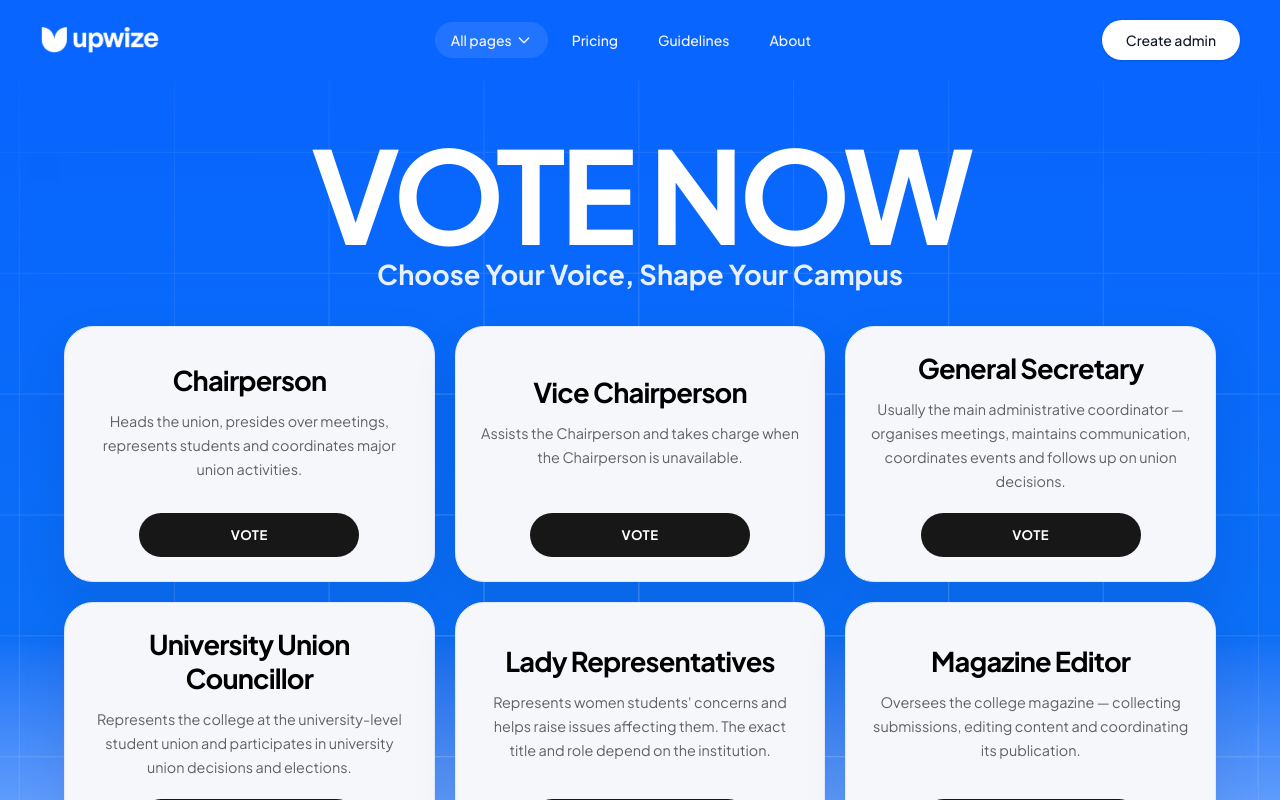
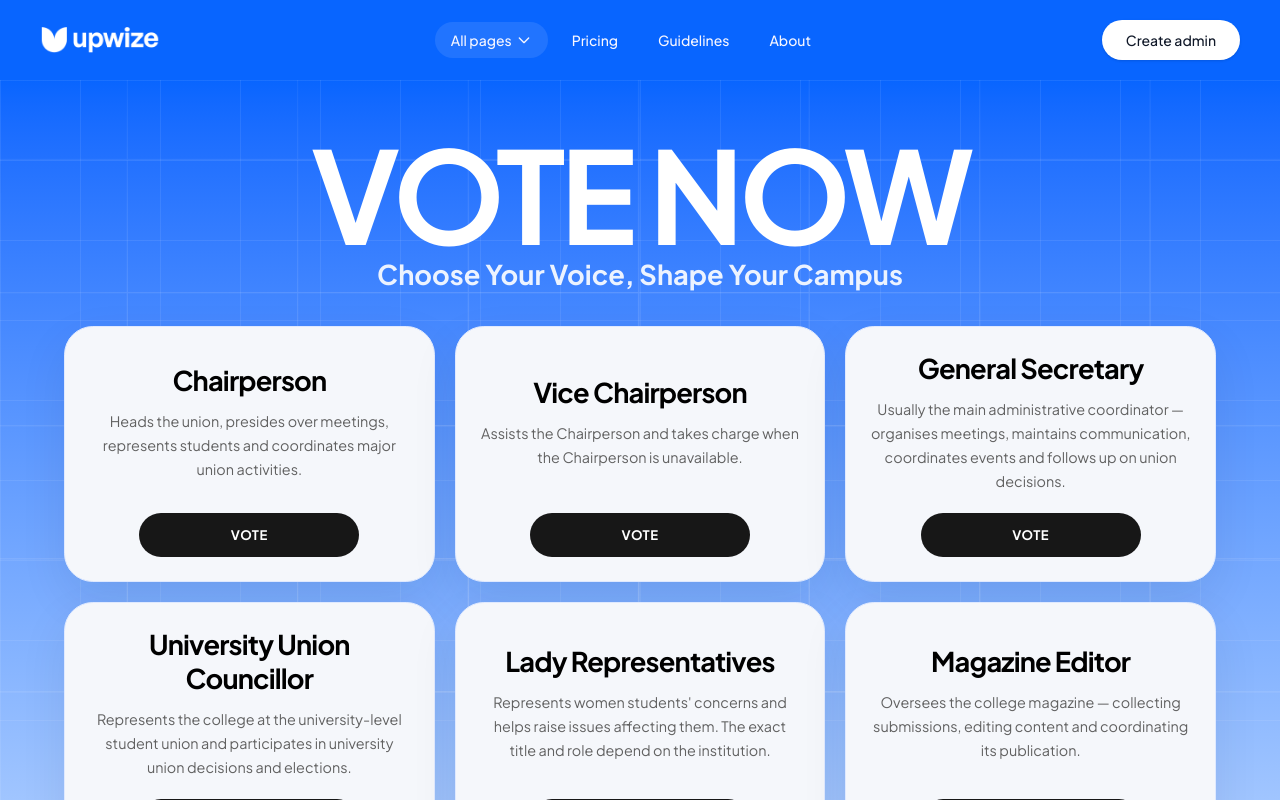
Before and after one commit to sroshann/Upwize, a React (Vite) app in the folder client/: page /user/during-election in a window 1280 px wide. Shown: the top 800 px of the page. Built offline with nearby package versions, Linux system fonts and the light colour scheme.

Commit message:
Fix footer gradient issue

```diff
--- a/client/src/Pages/User/During-Election/DuringElection.jsx
+++ b/client/src/Pages/User/During-Election/DuringElection.jsx
@@ -10,12 +10,21 @@ function DuringElection() {
   }
 
   return (
-    <section className="min-h-screen overflow-hidden bg-gradient-to-b from-[#0865FF] via-[#0b6ef5] to-[#f3f8ff] text-[#000000]">
+    <section className="min-h-screen flex flex-col antialiased relative bg-gradient-to-b from-[#0865FF] to-white text-[#000000]">
+
+      {/* Background Grid & Shape Image Overlay */}
       <div
-        className="relative w-full bg-cover bg-center bg-no-repeat"
-        style={{ backgroundImage: `url(${backgroundImage})` }}
+        style={{
+          backgroundImage: `url(${backgroundImage}), linear-gradient(to right, rgba(255,255,255,0.08) 1px, transparent 1px), linear-gradient(to bottom, rgba(255,255,255,0.08) 1px, transparent 1px)`,
+          backgroundSize: 'cover, 80px 80px, 80px 80px',
+          backgroundPosition: 'center, 0 0, 0 0',
+          backgroundRepeat: 'no-repeat, repeat, repeat',
+        }}
+        className="flex-grow w-full pb-28 relative z-0"
       >
+
         <div className="mx-auto w-full max-w-[1400px] px-4 py-8 sm:px-6 md:px-10 lg:px-12 lg:py-12 xl:px-16">
+
           <div className="mx-auto max-w-[1100px] text-center">
             <h1 className="mt-5 whitespace-nowrap font-black leading-[0.7] tracking-[-0.04em] text-white text-[clamp(3.6rem,11vw,8rem)]">
               VOTE NOW
@@ -33,6 +42,7 @@ function DuringElection() {
                 className="rounded-[1.8rem] border border-[#dfe9ff] bg-[#f5f7fb] p-4 shadow-[0_18px_48px_rgba(15,23,42,0.08)] transition duration-300 hover:-translate-y-1 hover:shadow-[0_24px_60px_rgba(15,23,42,0.12)] sm:p-5 md:p-6"
               >
                 <div className="flex h-full flex-col gap-5 justify-between text-center">
+
                   <div className="flex flex-col justify-center flex-grow">
                     <h2 className="text-[1.4rem] font-bold leading-tight tracking-[-0.03em] text-[#000000] sm:text-[1.7rem]">
                       {position.title}
@@ -47,14 +57,16 @@ function DuringElection() {
                     type="button"
                     onClick={() => handleVote(position)}
                     aria-label={`Vote for ${position.title}`}
-                    className="mx-auto w-full max-w-[220px] rounded-full bg-[#171717] px-5 py-3 text-[0.82rem] font-semibold tracking-[0.04em] text-white transition duration-200 hover:bg-[#0865FF] focus:outline-none focus:ring-2 focus:ring-[#0865FF]/50"
+                    className="mx-auto w-full max-w-[220px] rounded-full bg-[#171717] px-5 py-3 text-[0.82rem] font-semibold tracking-[0.04em] text-white transition duration-200 hover:bg-[#054bbd] focus:outline-none focus:ring-2 focus:ring-[#0865FF]/50"
                   >
                     VOTE
                   </button>
+
                 </div>
               </article>
             ))}
           </div>
+
         </div>
       </div>
     </section>
```
